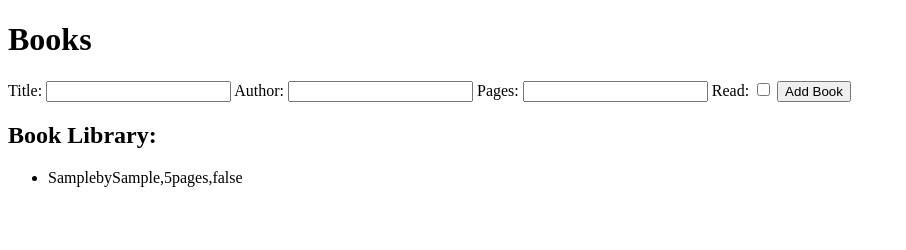
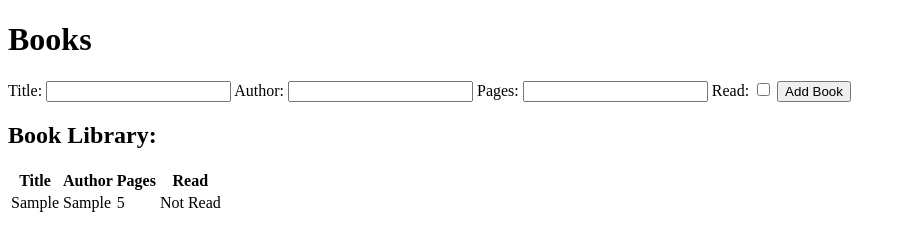
Before and after one commit to okediarthur/Library, a plain HTML site: page index.html in a window 1280 px wide. Both pictures are taken after typing "Sample", "Sample", "5" into the empty fields and a click on the button "Add Book". Shown: the whole page, without its empty margins (0-906 px from the left). Drawn offline with Linux system fonts and the light colour scheme.

Commit message:
Table for books

```diff
--- a/app.js
+++ b/app.js
@@ -36,14 +36,50 @@ function addBookToLibrary(){
 }
 //Function to update the displayed library
 function updateBookLibrary(){
-    var bookList = document.getElementById('bookLibrary');
+
+    var bookTable = document.getElementById('bookLibrary');
+
+    //clear the table
+    bookTable.innerHTML = '';
+
+    //create the table header
+    var headerRow = document.createElement('tr');
+    headerRow.innerHTML = '<th>Title</th><th>Author</th><th>Pages</th><th>Read</th>';
+    bookTable.appendChild(headerRow);
+
+    //Populate the table with book instances
+    for(var i = 0; i < myLibrary.length; i++){
+        var book = myLibrary[i];
+
+        var row = document.createElement('tr');
+
+        var titleCell = document.createElement('td');
+        titleCell.textContent = book.title;
+        row.appendChild(titleCell);
+
+        var authorCell = document.createElement('td');
+        authorCell.textContent = book.author;
+        row.appendChild(authorCell);
+
+        var pagesCell = document.createElement('td');
+        pagesCell.textContent = book.pages;
+        row.appendChild(pagesCell);
+
+        var readCell = document.createElement('td');
+        readCell.textContent = book.read ? 'Read' : 'Not Read';
+        row.appendChild(readCell);
+
+        bookTable.appendChild(row);
+    }
+    // var bookList = document.getElementById('bookLibrary');
     //Clear the list
-    bookList.innerHTML = '';
+    // bookList.innerHTML = '';
 
-    //Populate the list with book Instances
-    for(var i = 0; i < myLibrary.length; i++){
-        var listItem = document.createElement('li');
-        listItem.appendChild(document.createTextNode(myLibrary[i].info()));
-        bookList.appendChild(listItem);
-    }
+    // //Populate the list with book Instances
+    // for(var i = 0; i < myLibrary.length; i++){
+    //     var listItem = document.createElement('li');
+    //     listItem.appendChild(document.createTextNode(myLibrary[i].info()));
+    //     bookList.appendChild(listItem);
+    // }
+
 }
--- a/index.html
+++ b/index.html
@@ -20,7 +20,7 @@
     <button onclick="addBookToLibrary()">Add Book</button>
 
     <h2>Book Library:</h2>
-    <ul id="bookLibrary"></ul>
+    <table id="bookLibrary"></table>
 
     <script src="app.js"></script>
   </body>
```
